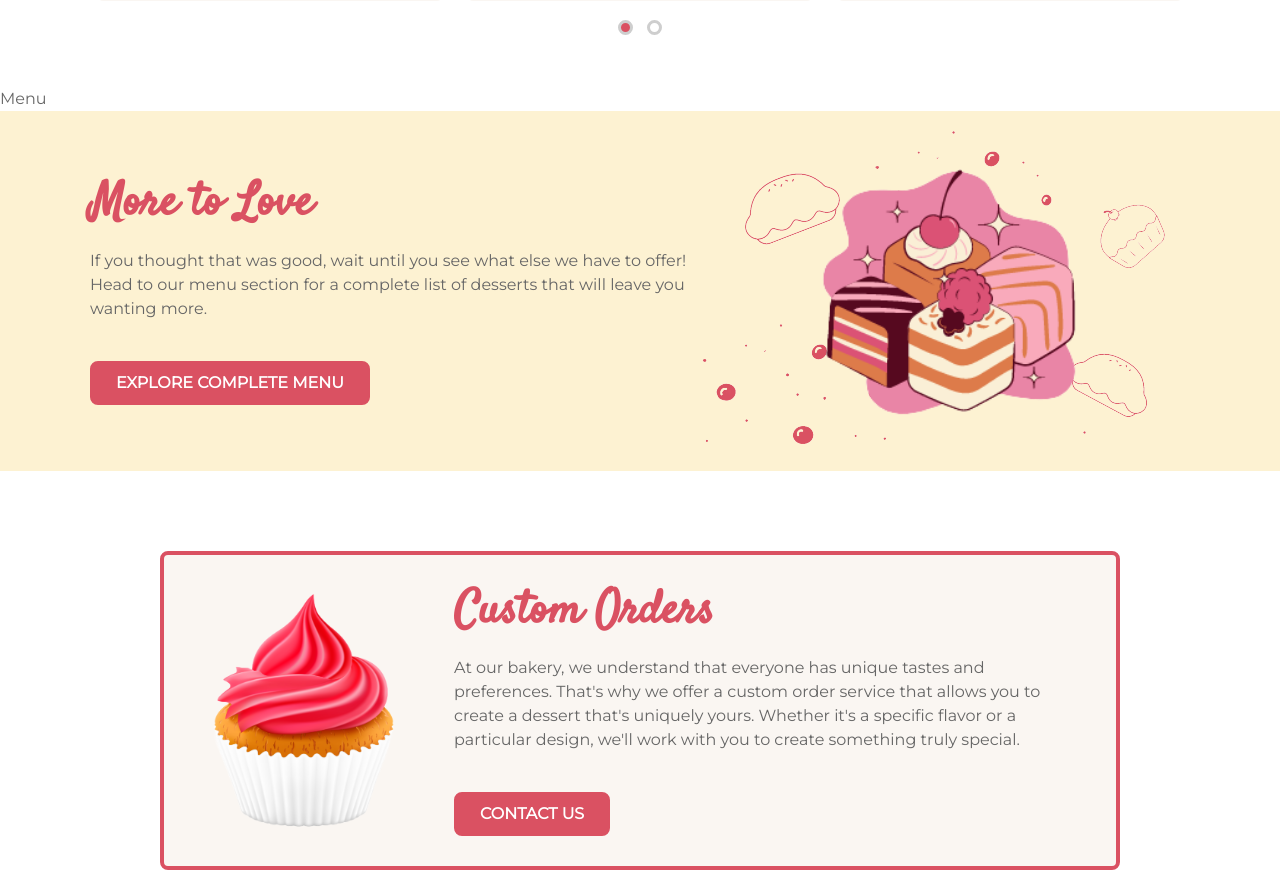
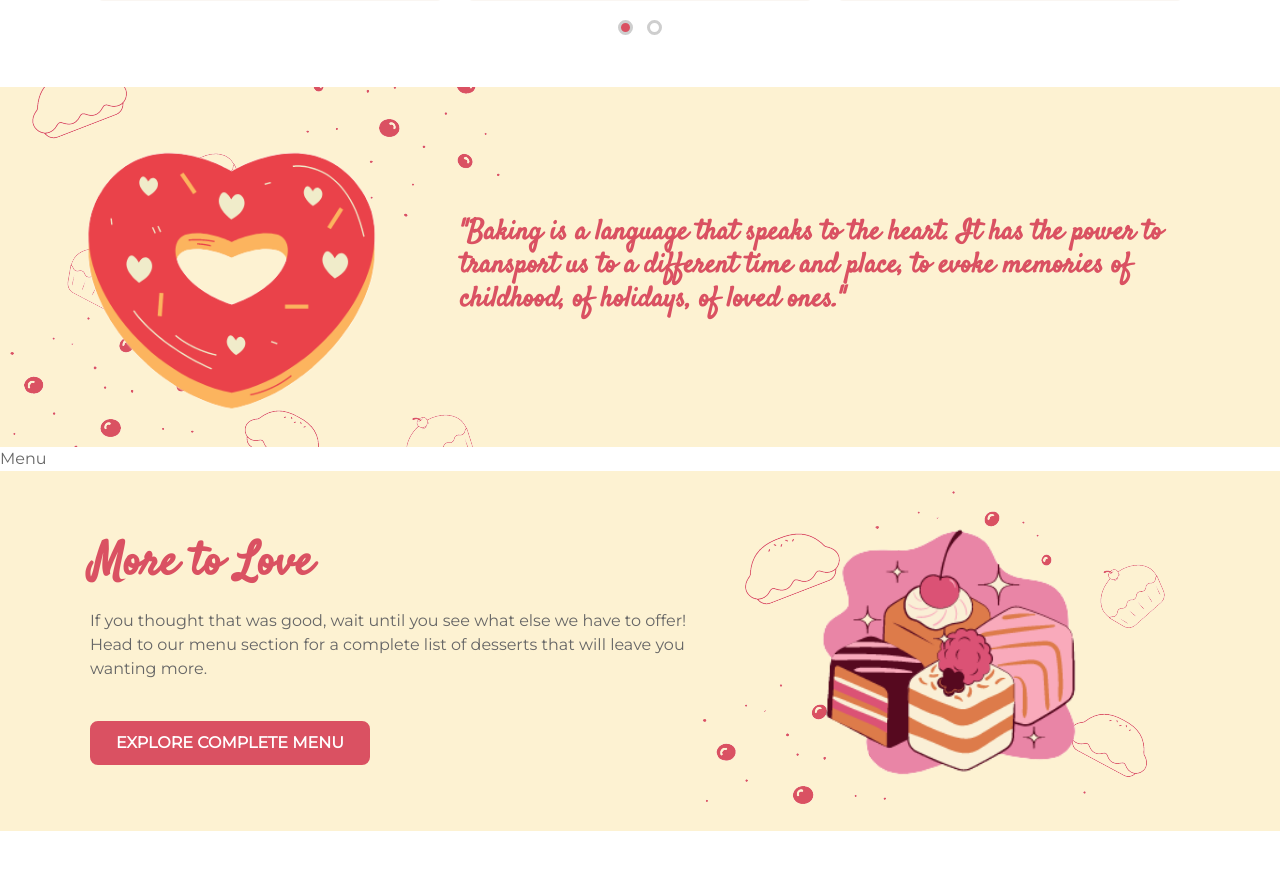
Before and after one commit to shridhiaggarwal/Bakery-React-Project, a React (Create React App) app: page / in a window 1280 px wide. Shown: the part 2620-3504 px from the top of the page. Built offline with nearby package versions, Linux system fonts and the light colour scheme.

Commit message:
added quote box

```diff
--- a/src/Pages/HomePage/containers/QuoteBox/index.tsx
+++ b/src/Pages/HomePage/containers/QuoteBox/index.tsx
@@ -1,9 +1,47 @@
-import React from 'react'
+import React from "react";
+import styled from "styled-components";
+import ImageBox from "../../../../components/ImageBox";
+import TitleSubtitleButtonBox from "../../../../components/TitleSubtitleButtonBox";
+import backgroundImage2 from "../../../../images/backgrounds/background2.png";
+import donutImage from "../../../../images/elements/donut_element.png";
+
+const QuoteBoxSection = styled.section`
+  height: 360px;
+  background-color: #fdf2d2;
+  display: flex;
+  align-items: center;
+  justify-content: center;
+  background-image: url(${backgroundImage2});
+  background-repeat: no-repeat;
+  background-position: left;
+  padding: 20px 80px;
+`;
+
+const StyledImageBox = styled(ImageBox)`
+  @media only screen and (max-width: 768px) {
+    display: none;
+  }
+`;
 
 function QuoteBox() {
   return (
-    <div>QuoteBox</div>
-  )
+    <QuoteBoxSection>
+      <StyledImageBox
+        imageSrc={donutImage}
+        margin="0 80px 0 0"
+      />
+      <TitleSubtitleButtonBox
+        title={{
+          value:
+            '"Baking is a language that speaks to the heart. It has the power to transport us to a different time and place, to evoke memories of childhood, of holidays, of loved ones."',
+          variant: "h5",
+          color: "#da5162",
+          fontWeight: "bolder",
+        }}
+        textBoxWidth="100%"
+      />
+    </QuoteBoxSection>
+  );
 }
 
-export default QuoteBox
+export default QuoteBox;
--- a/src/Pages/HomePage/index.tsx
+++ b/src/Pages/HomePage/index.tsx
@@ -2,8 +2,9 @@ import BannerCarousel from "./containers/BannerCarousel";
 import OfferOfWeek from "./containers/OfferOfWeek";
 import MadeWithLove from "./containers/MadeWithLove";
 import ServicesPage from "../ServicesPage";
+import QuoteBox from "./containers/QuoteBox";
+import MenuPage from "../MenuPage";
 import CompleteMenuBox from "./containers/CompleteMenuBox";
-import MenuPage from "../MenuPage";
 import CustomOrder from "../../containers/CustomOrder";
 
 function HomePage() {
@@ -13,6 +14,7 @@ function HomePage() {
       <OfferOfWeek/>
       <MadeWithLove />
       <ServicesPage />
+      <QuoteBox />
       <MenuPage />
       <CompleteMenuBox/>
       <CustomOrder />
```
